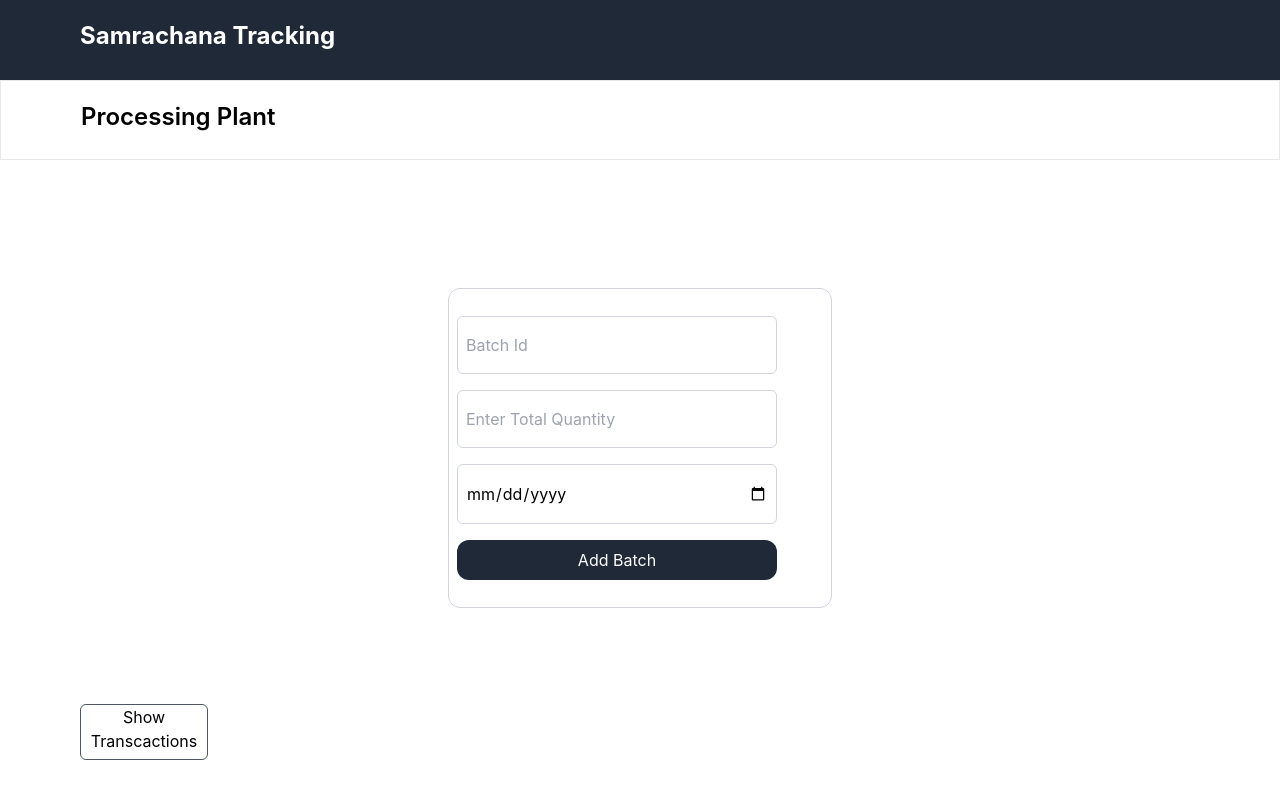
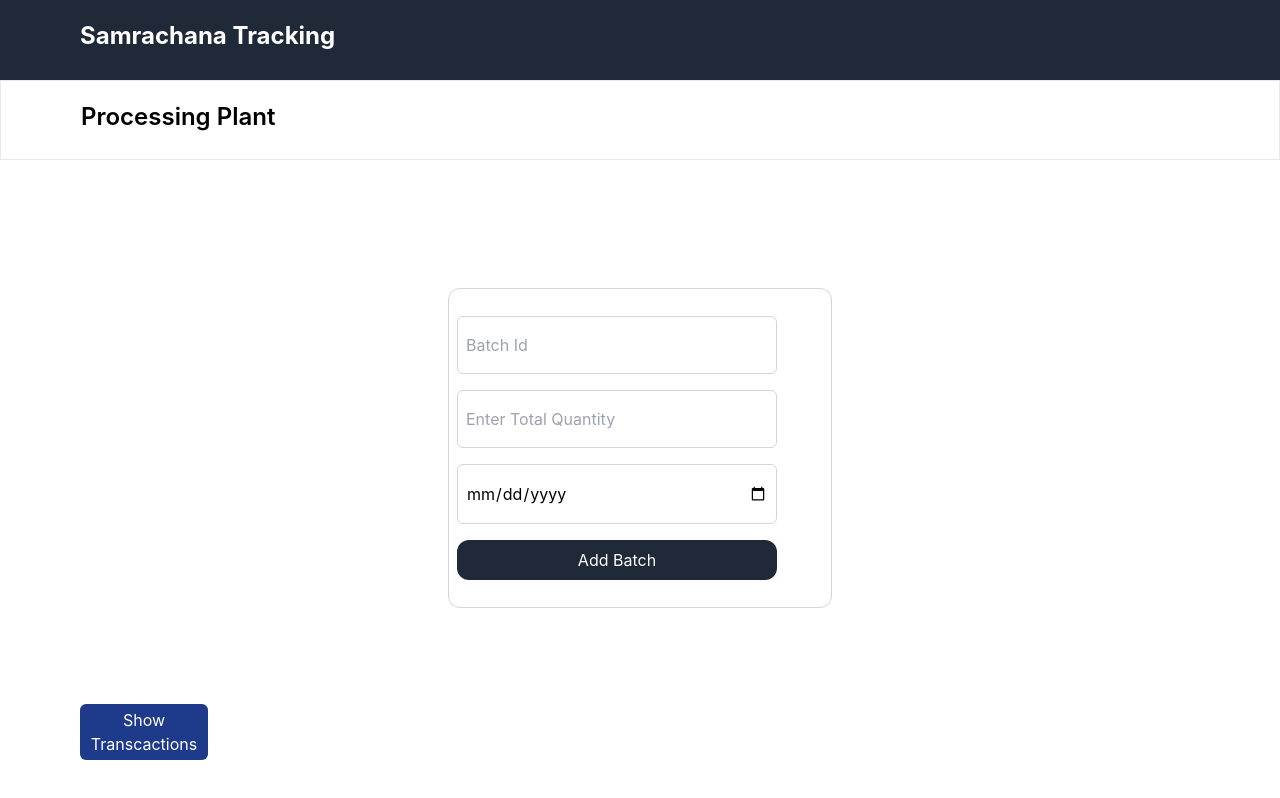
Before and after one commit to iamnishanbhandari/samrachanatracker, a React (Create React App) app: page / in a window 1280 px wide. Shown: the top 798 px of the page. Built offline with nearby package versions, Linux system fonts and the light colour scheme.

Commit message:
Processing styling fixed

```diff
--- a/src/components/pages/Processing.js
+++ b/src/components/pages/Processing.js
@@ -32,7 +32,7 @@ const Processing = () => {
           </div>
 
           <div>
-            <button class="bg-gray-800 text-white w-52 m-2 py-2 rounded-xl w-80">
+            <button class="bg-gray-800 text-white m-2 py-2 px-2 rounded-xl w-80">
               Add Batch
             </button>
           </div>
@@ -41,7 +41,7 @@ const Processing = () => {
 
       <div>
         <div>
-          <button class="border border-gray-600 h-14 rounded-md flex w-32 mx-20 my-24">
+          <button class=" outline-none h-14 rounded-md flex w-32 mx-20 my-24 p-1 bg-blue-900 text-white font-semi-bold ">
             {" "}
             Show Transcactions
           </button>
```
